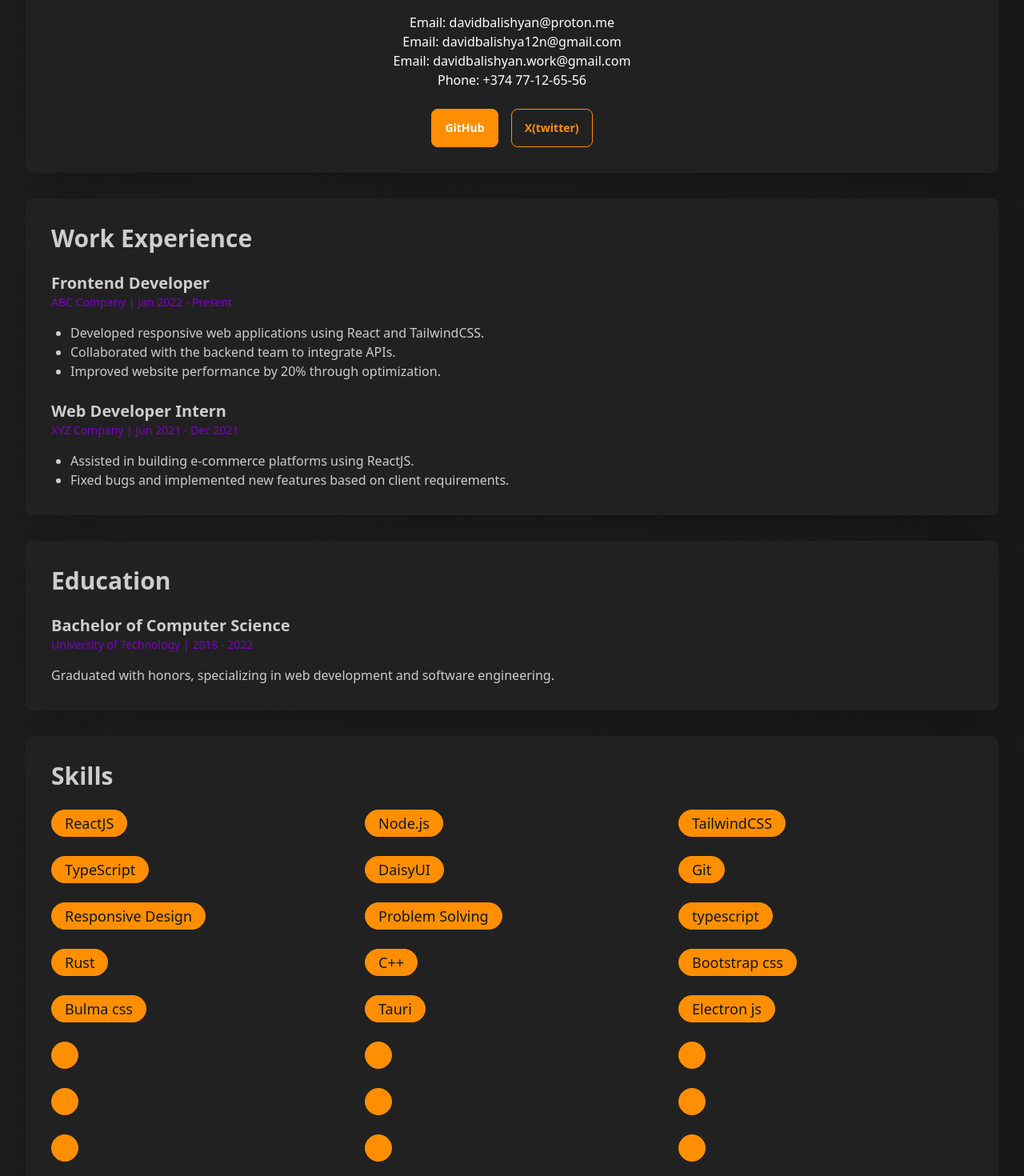
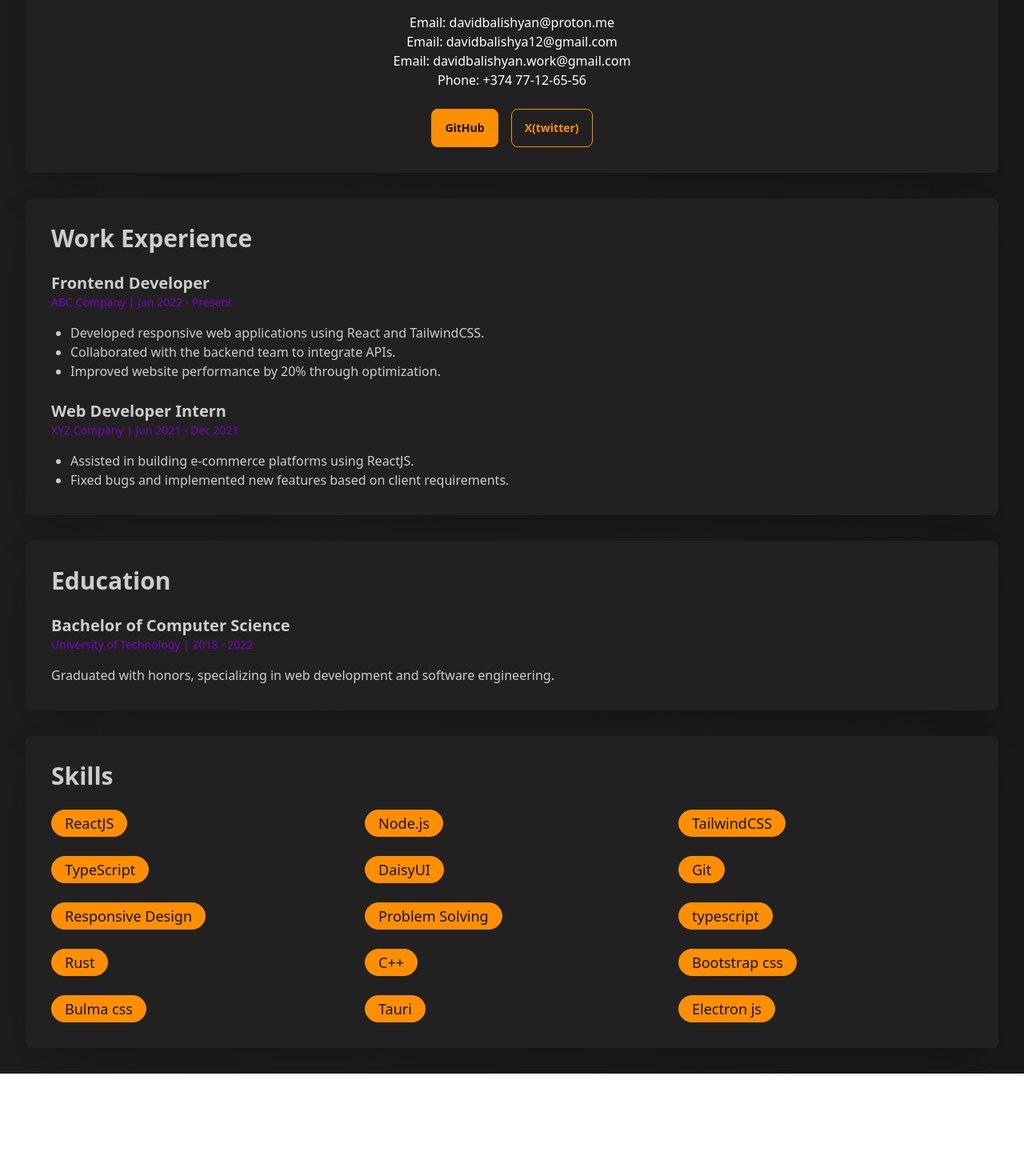
Before and after one commit to DavidBalishyan/my-portfolio, a React (Vite) app: page /resume in a window 1280 px wide. Shown: the part 220-1690 px from the top of the page at 80% size. After the commit the page ends 1562 px from the top, so only its background shows below. Built offline with nearby package versions, Linux system fonts and the light colour scheme.

Commit message:
Resume.tx changes

```diff
--- a/src/pages/Resume.tsx
+++ b/src/pages/Resume.tsx
@@ -17,10 +17,10 @@ const Resume: React.FC = () => {
           <br />
           Email:{" "}
           <a
-            href="mailto:davidbalishya12n@gmail.com"
+            href="mailto:davidbalishya12@gmail.com"
             className="link link-hover"
           >
-            davidbalishya12n@gmail.com
+            davidbalishya12@gmail.com
           </a>
           <br />
           Email:{" "}
@@ -40,14 +40,11 @@ const Resume: React.FC = () => {
         <div className="flex justify-center mt-6 gap-4">
           <a
             href="https://github.com/DavidBalishyan"
-            className="btn text-white    btn-primary"
+            className="btn btn-primary"
           >
             GitHub
           </a>
-          <a
-            href="https://x.com"
-            className="btn btn-outline    text-white btn-primary"
-          >
+          <a href="https://x.com" className="btn btn-outline btn-primary">
             X(twitter)
           </a>
         </div>
@@ -124,16 +121,6 @@ const Resume: React.FC = () => {
           <span className="badge badge-primary p-4 text-lg">Bulma css</span>
           <span className="badge badge-primary p-4 text-lg">Tauri</span>
           <span className="badge badge-primary p-4 text-lg">Electron js</span>
-          <span className="badge badge-primary p-4 text-lg"></span>
-          <span className="badge badge-primary p-4 text-lg"></span>
-          <span className="badge badge-primary p-4 text-lg"></span>
-          <span className="badge badge-primary p-4 text-lg"></span>
-          <span className="badge badge-primary p-4 text-lg"></span>
-          <span className="badge badge-primary p-4 text-lg"></span>
-          <span className="badge badge-primary p-4 text-lg"></span>
-          <span className="badge badge-primary p-4 text-lg"></span>
-          <span className="badge badge-primary p-4 text-lg"></span>
-          <span className="badge badge-primary p-4 text-lg"></span>
         </div>
       </div>
     </div>
```
